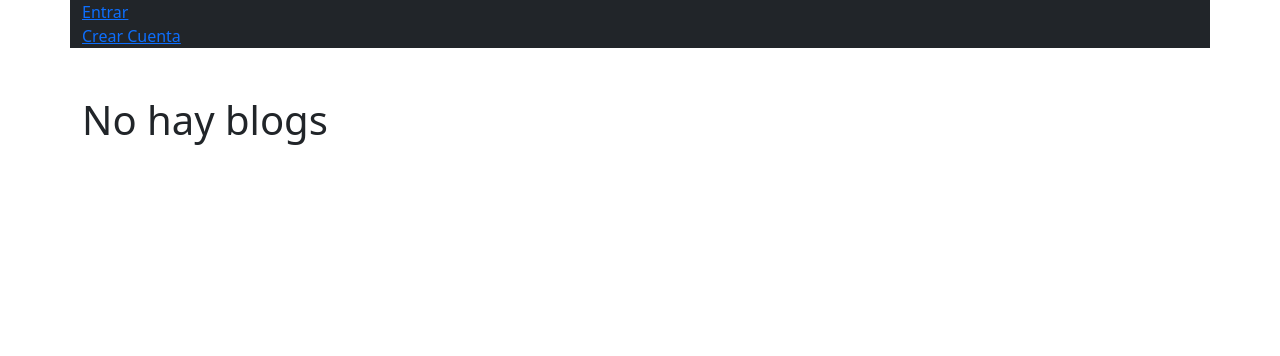
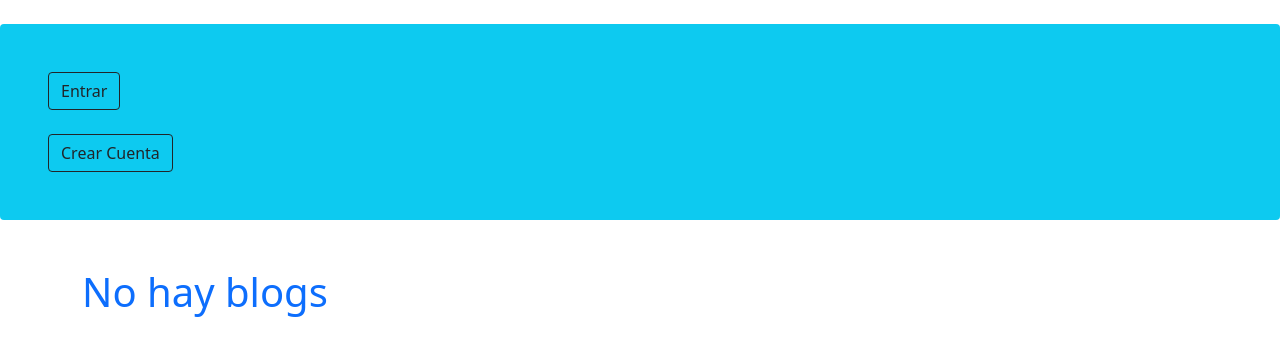
Before and after one commit to sebastian-marchi/Blog-Entrega-Final, a Django app: page /blog/ in a window 1280 px wide. Shown: the top 356 px of the page. Run offline with Django 4.2, Linux system fonts and the light colour scheme; data that the repository does not hold is empty.

Commit message:
bootstrap

```diff
--- a/blog/templates/blog/blog_detail.html
+++ b/blog/templates/blog/blog_detail.html
@@ -11,9 +11,10 @@
     <title>Proyecto blog</title>
   </head>
   <body>
-    <a href="{% url 'blog_list' %}">Volver a Lista</a>
+
+    <a class="btn btn-outline-info" href="{% url 'blog_list' %}">Volver a Lista</a>
     <div>
-        <h1>{{object.titulo}}</h1>
+        <h1 class = "bg-info color-red">{{object.titulo}}</h1>
         <h2>{{object.sub_titulo}}</h2>
         <p> {{object.cuerpo}} </p>
         <h3>{{object.fecha}}</h3>
--- a/blog/templates/blog/blog_list.html
+++ b/blog/templates/blog/blog_list.html
@@ -11,27 +11,28 @@
     <title>Proyecto blog</title>
   </head>
   <body>
-    <div class="container pt-5my-5 bg-dark text-white">
+    <div class="mt-4 p-5 bg-info text-white rounded">
     {% if user.is_authenticated %}
-      <a href="{% url 'blog_logout' %}">Salir</a><br>
-      <a href="{% url 'blog_create' %}">Nuevo Blog</a><br>
-      <a href="{% url 'blogger_profile' user.id %}">Perfil {{user.username}}</a><br>
+      <a class="btn btn-outline-dark"href="{% url 'blog_logout' %}">Salir</a><br><br>
+      <a class="btn btn-outline-dark" href="{% url 'blog_create' %}">Nuevo Blog</a><br><br>
+      <a class="btn btn-outline-dark"href="{% url 'blogger_profile' user.id %}">Perfil {{user.username}}</a><br>
     {% else %}
-      <a href="{% url 'blog_login' %}">Entrar</a><br>
-      <a href="{% url 'blogger_signup' %}">Crear Cuenta</a><br>
+      <a class="btn btn-outline-dark"href="{% url 'blog_login' %}">Entrar</a><br><br>
+      <a class="btn btn-outline-dark"href="{% url 'blogger_signup' %}">Crear Cuenta</a><br>
     {% endif %}
-  </div>
+    </div>
 
 
-  <div class="container pt-5">
+  <div class="container pt-5 text-primary">
 {% if object_list %}
     {% for blog in object_list %}
     <li>
 
         <a href="{% url 'blog_detail' blog.id %}">{{blog.titulo}}</a>
         {% if user.is_authenticated %}
-          <a href="{% url 'blog_delete' blog.id %}">Borrar</a>
-          <a href="{% url 'blog_update' blog.id %}">Actualizar</a>
+          <a class="btn btn-outline-danger"href="{% url 'blog_delete' blog.id %}">Borrar</a>
+          <a class="btn btn-outline-primary"href="{% url 'blog_update' blog.id %}">Actualizar</a>
+          <br>
         {% endif %}
     </li>
     {% endfor %}
--- a/blogger/templates/blogger/blogger_crear_cuenta_form.html
+++ b/blogger/templates/blogger/blogger_crear_cuenta_form.html
@@ -11,7 +11,7 @@
     <title>PoyectoBlog</title>
   </head>
   <body>
-    <a href="{% url 'blog_list' %}">Volver a Lista</a>
+    <a class="btn btn-outline-info" href="{% url 'blog_list' %}">Volver a Lista</a>
 
     <form method="post">
         {% csrf_token %}
```
Also changed, not shown: blogger/templates/blogger/blogger_detail.html (+12 -10 lines).
